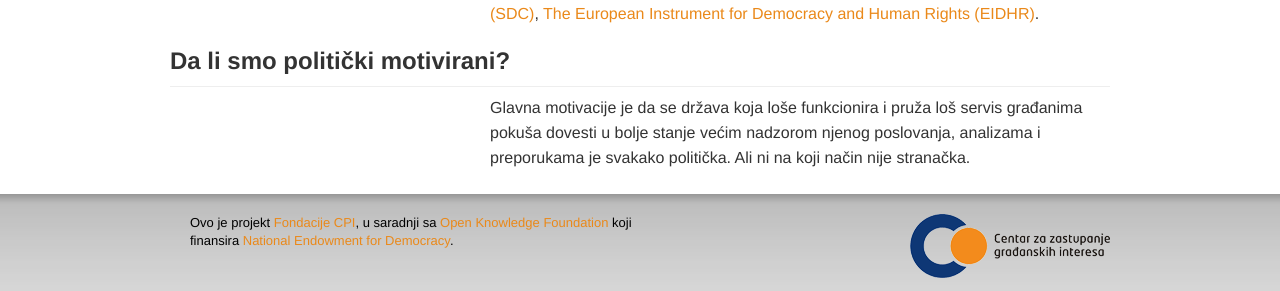
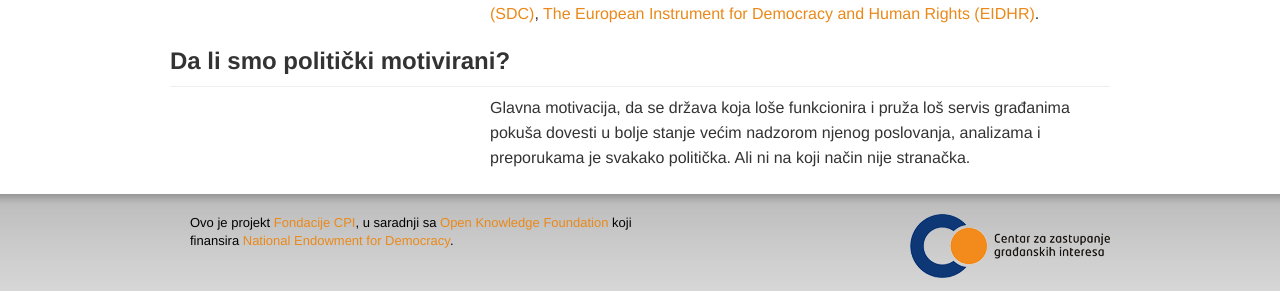
Before and after one commit to openspending/budzeti.ba, a Jekyll site: the page built from about.html, in a window 1280 px wide. Shown: the part 728-1019 px from the top of the page. Built offline with Jekyll 4.4.1, drawn with Linux system fonts in a browser that asks for light colours; nearby versions of some CDN libraries; some web fonts are replaced.

Commit message:
Update about.html

```diff
--- a/about.html
+++ b/about.html
@@ -39,6 +39,6 @@ title: About
 
 <div class="row">
   <div class="span8 offset4">
-    <p>Glavna motivacije je da se država koja loše funkcionira i pruža loš servis građanima pokuša dovesti u bolje stanje većim nadzorom njenog poslovanja, analizama i preporukama je svakako politička. Ali ni na koji način nije stranačka.</p>
+    <p>Glavna motivacija, da se država koja loše funkcionira i pruža loš servis građanima pokuša dovesti u bolje stanje većim nadzorom njenog poslovanja, analizama i preporukama je svakako politička. Ali ni na koji način nije stranačka.</p>
   </div>
 </div>
```
